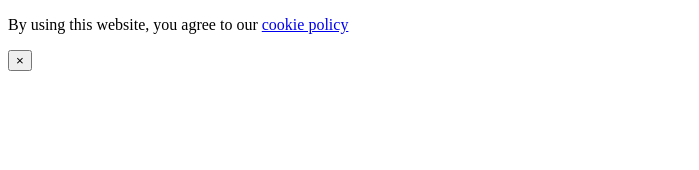
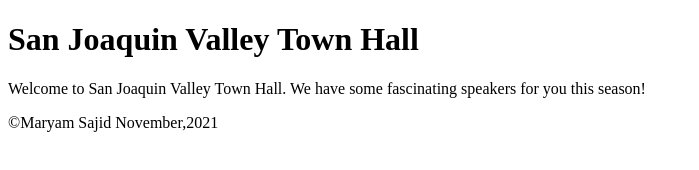
Before and after one commit to MaryamSajid/A14, a plain HTML site: page index.html in a window 1280 px wide. Shown: the whole page, without its empty margins (0-699 px from the left). Drawn offline with Linux system fonts and the light colour scheme.

Commit message:
First Commit

```diff
--- a/index.html
+++ b/index.html
@@ -3,24 +3,38 @@
 <head>
     <meta charset="UTF-8">
     <title>Cookies</title>
-    <style>
-        .js_enabled #cookie{display:none;}
-    </style>
+    <link rel="stylesheet" href="main.css">
 </head>
 
 <body>
-<script>
-    document.body.className = document.body.className + "js.enabled";
-</script>
+<header>
+    <h1>San Joaquin Valley Town Hall</h1>
+</header>
+<main>
+    <p>Welcome to San Joaquin Valley Town Hall. We
+        have some fascinating
+        speakers for you this season!</p>
+</main>
 
 
 
-<div class=’cookie-banner’ style=’display: none’>
+
+<div class='cookie-banner' style='display: none'>
     <p>
         By using this website, you agree to our
-        <a href=’insert-link’>cookie policy</a>
+        <a href='insert-link'>cookie policy</a>
     </p>
-    <button class=’close’>&times;</button>
+    <button class='close'>&times;</button>
 </div>
+
+
+
+
+
+
+
+<footer>
+    <p>&copy;Maryam Sajid November,2021</p>
+</footer>
 </body>
 </html>
```
